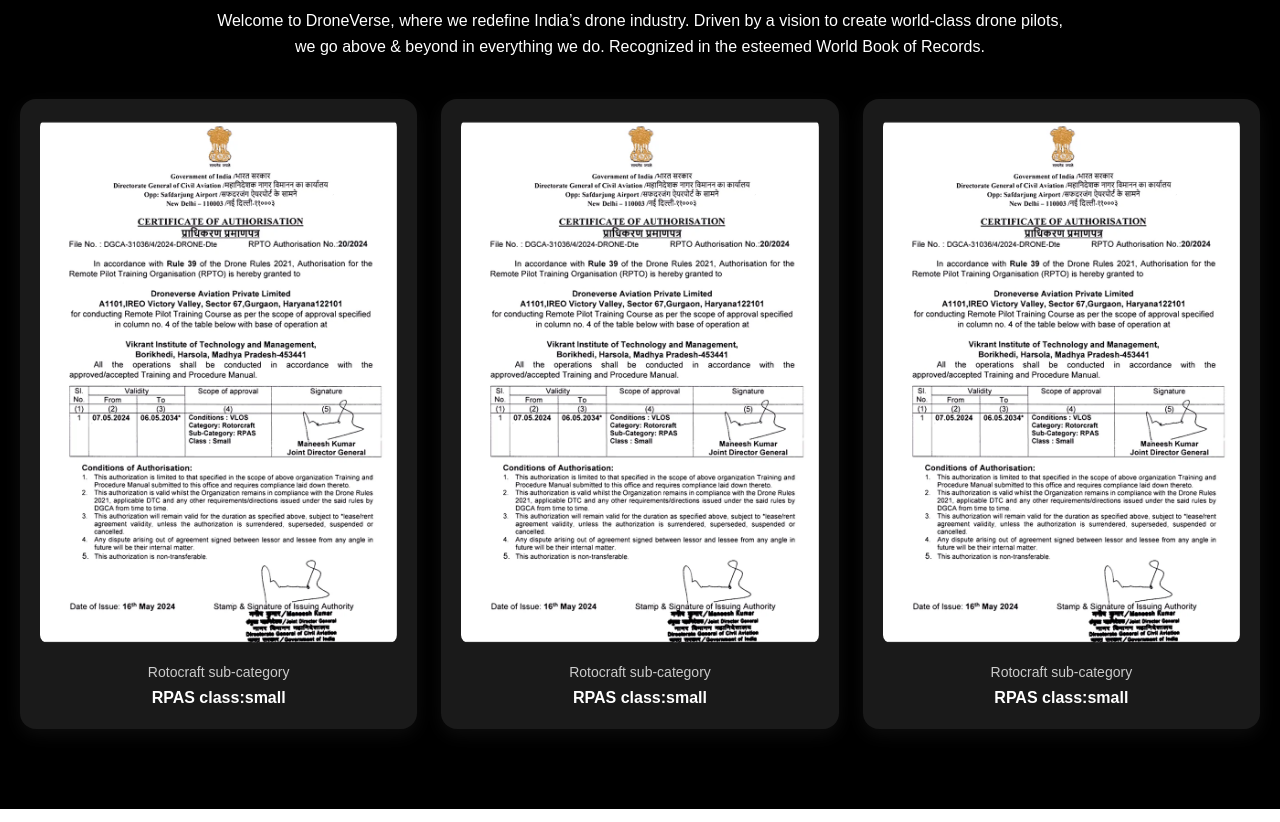
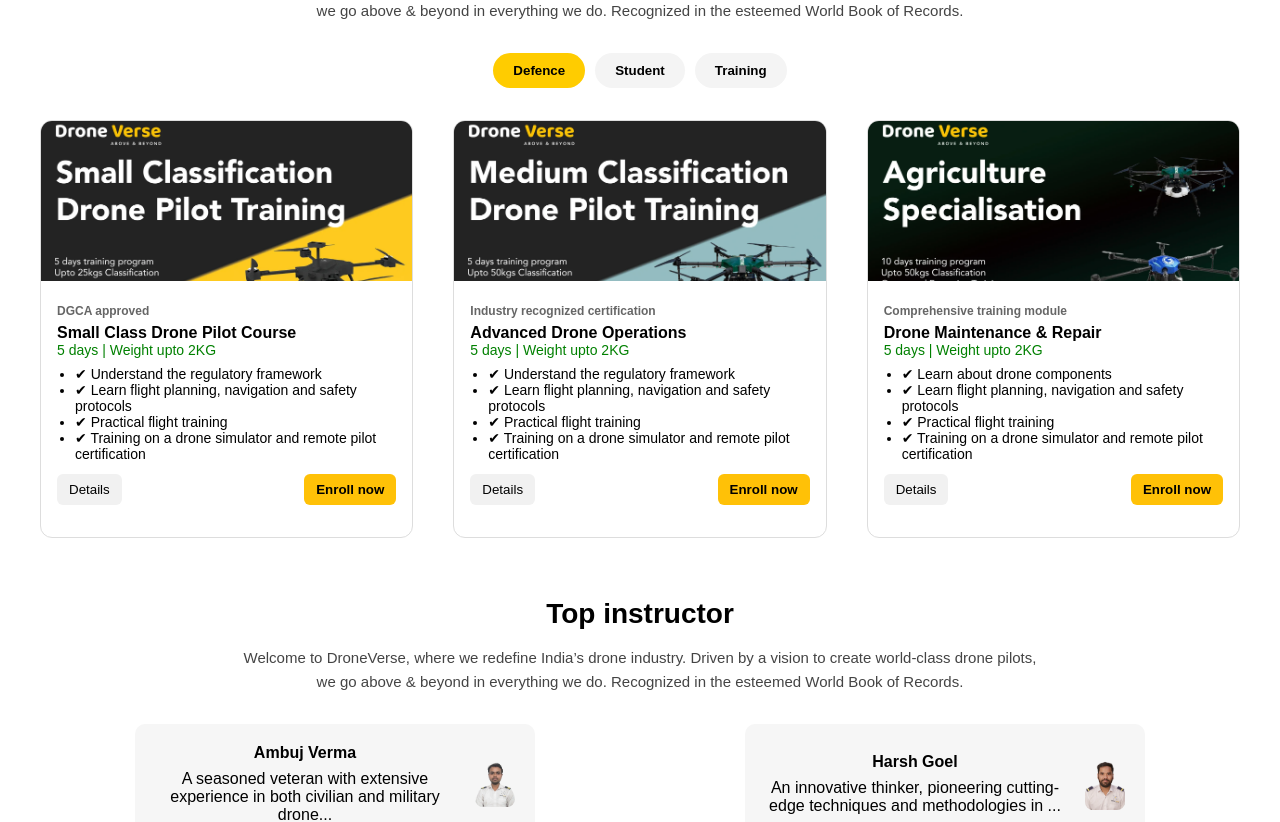
Before and after one commit to Adnnable/droneverse, a Next.js app: page / in a window 1280 px wide. Shown: the part 2480-3302 px from the top of the page. Built offline with nearby package versions, Linux system fonts and the light colour scheme.

Commit message:
course page added

```diff
--- a/src/components/Certification/Certification.module.scss
+++ b/src/components/Certification/Certification.module.scss
@@ -22,31 +22,37 @@
   display: grid;
   grid-template-columns: repeat(auto-fit, minmax(280px, 1fr));
   gap: 24px;
-  justify-items: center;
+  // justify-items: center;
 }
 
+
+
+
 .card {
+  max-width: 320px;
+  height: 280px;          /* fixed height */
   background-color: #1a1a1a;
   border-radius: 16px;
-  padding: 20px;
-  max-width: 360px;
   box-shadow: 0 6px 18px rgba(255, 255, 255, 0.05);
-  transition: transform 0.3s ease;
-}
-
-.card:hover {
-  transform: translateY(-4px);
+  overflow: hidden;       /* hide overflow */
+  display: flex;
+  flex-direction: column;
 }
 
 .image {
   width: 100%;
-  border-radius: 8px;
-  object-fit: contain;
+  height: 70%;            /* take half of card height */
+  object-fit: cover;      /* cover to fill area */
+  border-radius: 16px 16px 0 0;  /* rounded top corners only */
 }
 
 .text {
-  margin-top: 16px;
-  line-height: 1.4;
+  height: 30%;            /* other half */
+  padding: 16px;
+  display: flex;
+  flex-direction: column;
+  justify-content: center; /* center text vertically */
+  color: #ccc;
 }
 
 .text p {
@@ -57,7 +63,11 @@
 
 .text strong {
   font-size: 16px;
-  display: block;
   color: #fff;
-  margin-top: 4px;
+  margin-top: 8px;
 }
+
+
+.card:hover {
+  transform: translateY(-4px);
+}
--- /dev/null
+++ b/src/components/Training/Training.module.scss
@@ -0,0 +1,157 @@
+.wrapper {
+  padding: 60px 20px;
+  max-width: 1200px;
+  margin: auto;
+  text-align: center;
+}
+
+.heading {
+  font-size: 32px;
+  font-weight: 800;
+  margin-bottom: 8px;
+}
+
+.subheading {
+  color: #444;
+  font-size: 15px;
+  margin-bottom: 30px;
+  max-width: 800px;
+  margin-left: auto;
+  margin-right: auto;
+  line-height: 1.6;
+}
+
+.tabs {
+  display: flex;
+  justify-content: center;
+  gap: 10px;
+  margin-bottom: 32px;
+}
+
+.tabButton {
+  padding: 10px 20px;
+  background: #f4f4f4;
+  border: none;
+  border-radius: 20px;
+  font-weight: 600;
+  cursor: pointer;
+  transition: background 0.3s;
+}
+
+.tabButton:hover {
+  background: #e2e2e2;
+}
+
+.active {
+  background-color: #ffcc00;
+}
+
+.cards {
+  display: grid;
+  grid-template-columns: repeat(auto-fit, minmax(300px, 1fr));
+  gap: 40px;
+}
+
+.card {
+  background: #fff;
+  border: 1px solid #ddd;
+  border-radius: 12px;
+  overflow: hidden;
+  display: flex;
+  flex-direction: column;
+  padding-bottom: 16px;
+}
+
+.imageWrapper img {
+  width: 100%;
+  height: 160px;
+  object-fit: cover;
+}
+
+.cardContent {
+  padding: 16px;
+  text-align: left;
+}
+
+.badge {
+  font-size: 12px;
+  color: #666;
+  font-weight: bold;
+  display: inline-block;
+  margin-bottom: 6px;
+}
+
+.duration {
+  color: green;
+  font-weight: 500;
+  margin-bottom: 8px;
+  font-size: 14px;
+}
+
+.cardContent ul {
+  padding-left: 18px;
+  margin: 0 0 12px;
+  font-size: 14px;
+}
+
+.actions {
+  display: flex;
+  justify-content: space-between;
+  gap: 8px;
+}
+
+.detailsBtn {
+  background: #f1f1f1;
+  border: none;
+  padding: 8px 12px;
+  border-radius: 6px;
+  cursor: pointer;
+}
+
+.enrollBtn {
+  background: #ffc107;
+  border: none;
+  padding: 8px 12px;
+  border-radius: 6px;
+  font-weight: bold;
+  cursor: pointer;
+}
+
+.instructors {
+  margin-top: 60px;
+}
+
+.instructorHeading {
+  font-size: 28px;
+  font-weight: 700;
+  margin-bottom: 16px;
+}
+
+.instructorGrid {
+  display: flex;
+  flex-wrap: wrap;
+  gap: 20px;
+  justify-content: space-around;
+  margin-top: 20px;
+}
+
+.instructorCard {
+  display: flex;
+  justify-content: space-between;
+  align-items: center;
+  background: #f6f6f6;
+  padding: 20px;
+  border-radius: 10px;
+  width: 360px;
+  gap: 20px;
+}
+
+.instructorCard h4 {
+  margin-bottom: 8px;
+}
+
+.instructorCard img {
+  width: 40px;
+  height: auto;
+  border-radius: 8px;
+}
--- /dev/null
+++ b/src/components/Training/index.js
@@ -0,0 +1,132 @@
+
+import styles from './Training.module.scss';
+import { useState } from 'react';
+
+const tabs = ['Defence', 'Student', 'Training'];
+
+const courses = [
+  {
+    tab: 'Defence',
+    title: 'Small Class Drone Pilot Course',
+    type: 'DGCA approved',
+    duration: '5 days | Weight upto 2KG',
+    features: [
+      'Understand the regulatory framework',
+      'Learn flight planning, navigation and safety protocols',
+      'Practical flight training',
+      'Training on a drone simulator and remote pilot certification',
+    ],
+    image: '../../../assets/img/course&instruction/img1.png',
+  },
+  {
+    tab: 'Defence',
+    title: 'Advanced Drone Operations',
+    type: 'Industry recognized certification',
+    duration: '5 days | Weight upto 2KG',
+    features: [
+      'Understand the regulatory framework',
+      'Learn flight planning, navigation and safety protocols',
+      'Practical flight training',
+      'Training on a drone simulator and remote pilot certification',
+    ],
+    image: '../../../assets/img/course&instruction/img2.png',
+  },
+  {
+    tab: 'Defence',
+    title: 'Drone Maintenance & Repair',
+    type: 'Comprehensive training module',
+    duration: '5 days | Weight upto 2KG',
+    features: [
+      'Learn about drone components',
+      'Learn flight planning, navigation and safety protocols',
+      'Practical flight training',
+      'Training on a drone simulator and remote pilot certification',
+    ],
+    image: '../../../assets/img/course&instruction/img3.png',
+  },
+];
+
+const instructors = [
+  {
+    name: 'Ambuj Verma',
+    description: 'A seasoned veteran with extensive experience in both civilian and military drone...',
+    image: '../../../assets/img/course&instruction/1.png',
+  },
+  {
+    name: 'Harsh Goel',
+    description: 'An innovative thinker, pioneering cutting-edge techniques and methodologies in ...',
+    image: '../../../assets/img/course&instruction/2.png',
+  },
+];
+
+export default function Courses() {
+  const [activeTab, setActiveTab] = useState('Defence');
+
+  const filteredCourses = courses.filter((course) => course.tab === activeTab);
+
+  return (
+    <section className={styles.wrapper}>
+      <h2 className={styles.heading}>Turning passion into professions</h2>
+      <p className={styles.subheading}>
+        Welcome to DroneVerse, where we redefine India’s drone industry. Driven by a vision to create world-class drone pilots,
+        we go above & beyond in everything we do. Recognized in the esteemed World Book of Records.
+      </p>
+
+      <div className={styles.tabs}>
+        {tabs.map((tab) => (
+          <button
+            key={tab}
+            onClick={() => setActiveTab(tab)}
+            className={`${styles.tabButton} ${activeTab === tab ? styles.active : ''}`}
+          >
+            {tab}
+          </button>
+        ))}
+      </div>
+
+      <div className={styles.cards}>
+        {filteredCourses.map((course, index) => (
+          <div className={styles.card} key={index}>
+            <div className={styles.imageWrapper}>
+              <img src={course.image} alt={course.title} />
+            </div>
+            <div className={styles.cardContent}>
+              <span className={styles.badge}>{course.type}</span>
+              <h4>{course.title}</h4>
+              <p className={styles.duration}>{course.duration}</p>
+              <ul>
+                {course.features.map((feature, idx) => (
+                  <li key={idx}>✔ {feature}</li>
+                ))}
+              </ul>
+              <div className={styles.actions}>
+                <button className={styles.detailsBtn}>Details</button>
+                <button className={styles.enrollBtn}>Enroll now</button>
+              </div>
+            </div>
+          </div>
+        ))}
+      </div>
+
+      {/* Top Instructors Section */}
+      <div className={styles.instructors}>
+        <h2 className={styles.instructorHeading}>Top instructor</h2>
+        <p className={styles.subheading}>
+          Welcome to DroneVerse, where we redefine India’s drone industry. Driven by a vision to create world-class drone pilots,
+          we go above & beyond in everything we do. Recognized in the esteemed World Book of Records.
+        </p>
+        <div className={styles.instructorGrid}>
+          {instructors.map((inst, idx) => (
+            <div className={styles.instructorCard} key={idx}>
+              <div>
+                <h4>{inst.name}</h4>
+                <p>{inst.description}</p>
+              </div>
+              <img src={inst.image} alt={inst.name} />
+            </div>
+          ))}
+        </div>
+      </div>
+    </section>
+  );
+}
--- a/src/components/layout.js
+++ b/src/components/layout.js
@@ -5,6 +5,7 @@
 import Partners from './Partners';
 import NewsSection from './NewsSection';
 import Certification from './Certification';
+import Training from './Training';
 
 export default function RootLayout({ children }) {
 
@@ -12,6 +13,7 @@
         <>
             <Header />
             {children}
+            <Training />
             <Certification />
             <NewsSection />
             <Partners />
```
